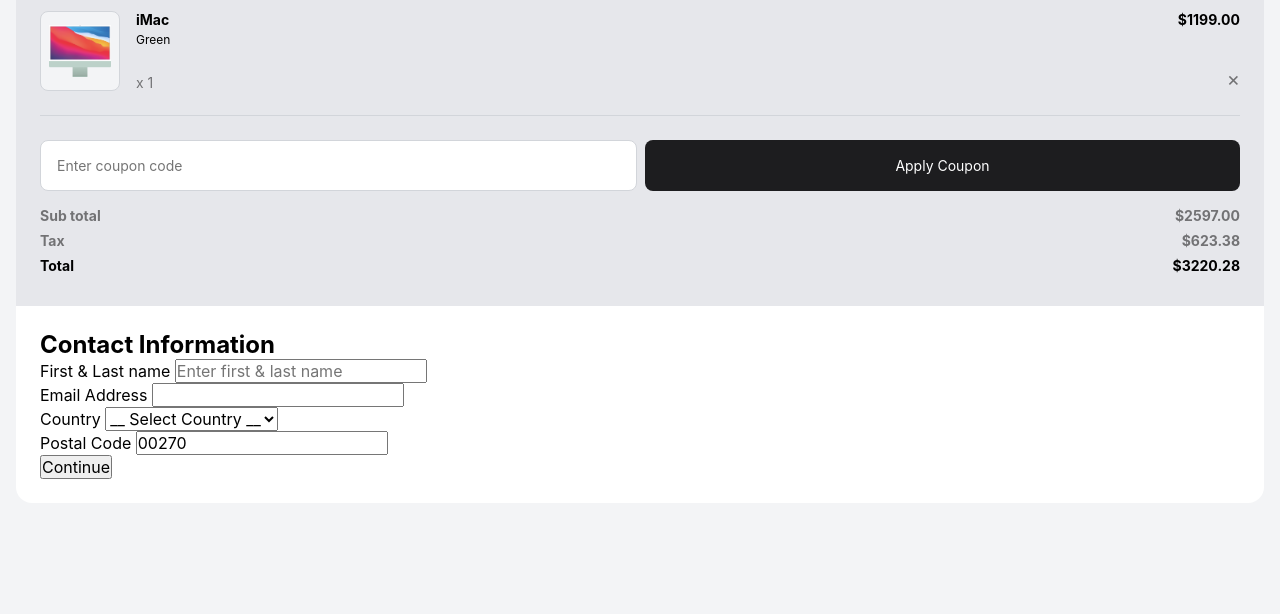
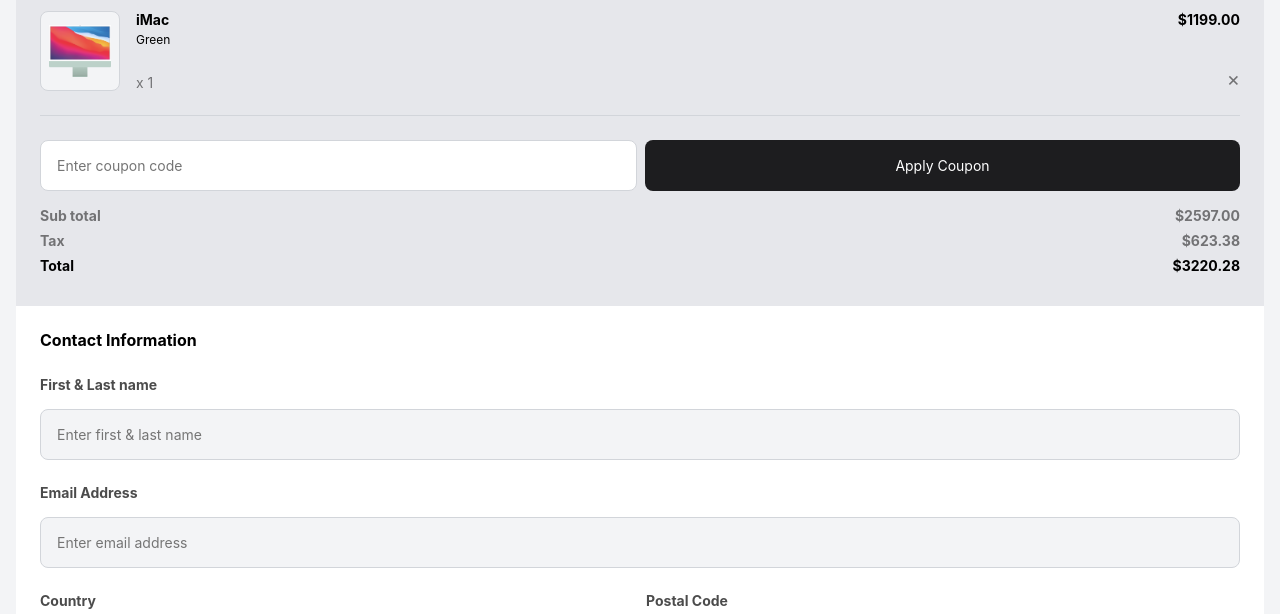
Before and after one commit to osman-beni/device-shop-checkout, a plain HTML site: page index.html in a window 1280 px wide. Shown: the part 338-952 px from the top of the page. Before the commit the page ends 841 px from the top, so only its background shows below. Drawn offline with Linux system fonts and the light colour scheme.

Commit message:
Build the contact  form section

```diff
--- a/index.html
+++ b/index.html
@@ -140,15 +140,17 @@
             </div>
             <div class="form-group">
               <label for="email"> Email Address </label>
-              <input type="email" id="email" />
+              <input
+                type="email"
+                id="email"
+                placeholder="Enter email address"
+              />
             </div>
             <div class="form-location">
               <div class="form-group">
                 <label for="country">Country</label>
                 <select id="country" required>
-                  <option value="">__ Select Country __</option>
-                  <option value="ghana">Ghana</option>
-                  <option value="nigeria">Nigeria</option>
+                  <option value="finland">Finland</option>
                 </select>
               </div>
               <div class="form-group">
--- a/style.css
+++ b/style.css
@@ -178,7 +178,6 @@
     border: 1px solid var(--border-color);
     border-radius: 8px;
     padding: 1rem;
-    padding-left: 1rem;
     flex: 1;
     width: 0;
   }
@@ -209,4 +208,53 @@
   .card__items-container p:last-of-type {
     opacity: 1;
   }
+
+  .card__form-container h2 {
+    font-size: 1rem;
+    margin-bottom: 1.5rem;
+  }
+
+  .card__form-container label {
+    font-size: 0.875rem;
+    display: inline-block;
+    font-weight: 700;
+    opacity: 0.7;
+    margin-bottom: 1rem;
+  }
+
+  .card__form-container label:not(label[for="name"]) {
+    margin-top: 1.5rem;
+  }
+
+  .card__form-container :where(input, select) {
+    font-size: 0.875rem;
+    border: 1px solid var(--border-color);
+    border-radius: 8px;
+    padding: 1rem;
+    width: 100%;
+    background-color: #f3f4f6;
+  }
+
+  .card__form-container select {
+    /* padding: 0; */
+  }
+
+  .form-location {
+    display: flex;
+    gap: 0.75rem;
+  }
+
+  .form-location > * {
+    flex: 1;
+  }
+
+  .btn-continue {
+    background-color: var(--text-color);
+    color: var(--white);
+    border: none;
+    padding: 1rem;
+    width: 100%;
+    border-radius: 8px;
+    margin-top: 1rem;
+  }
 }
```
